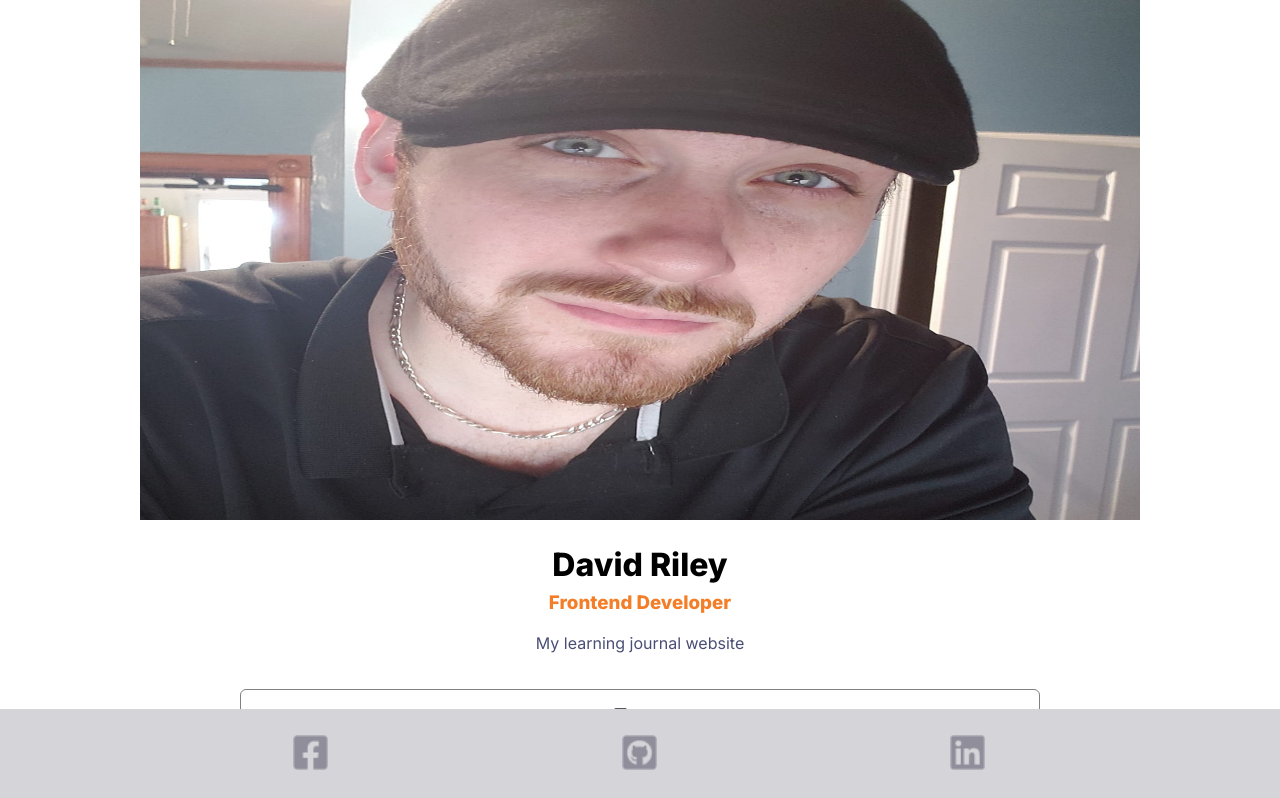
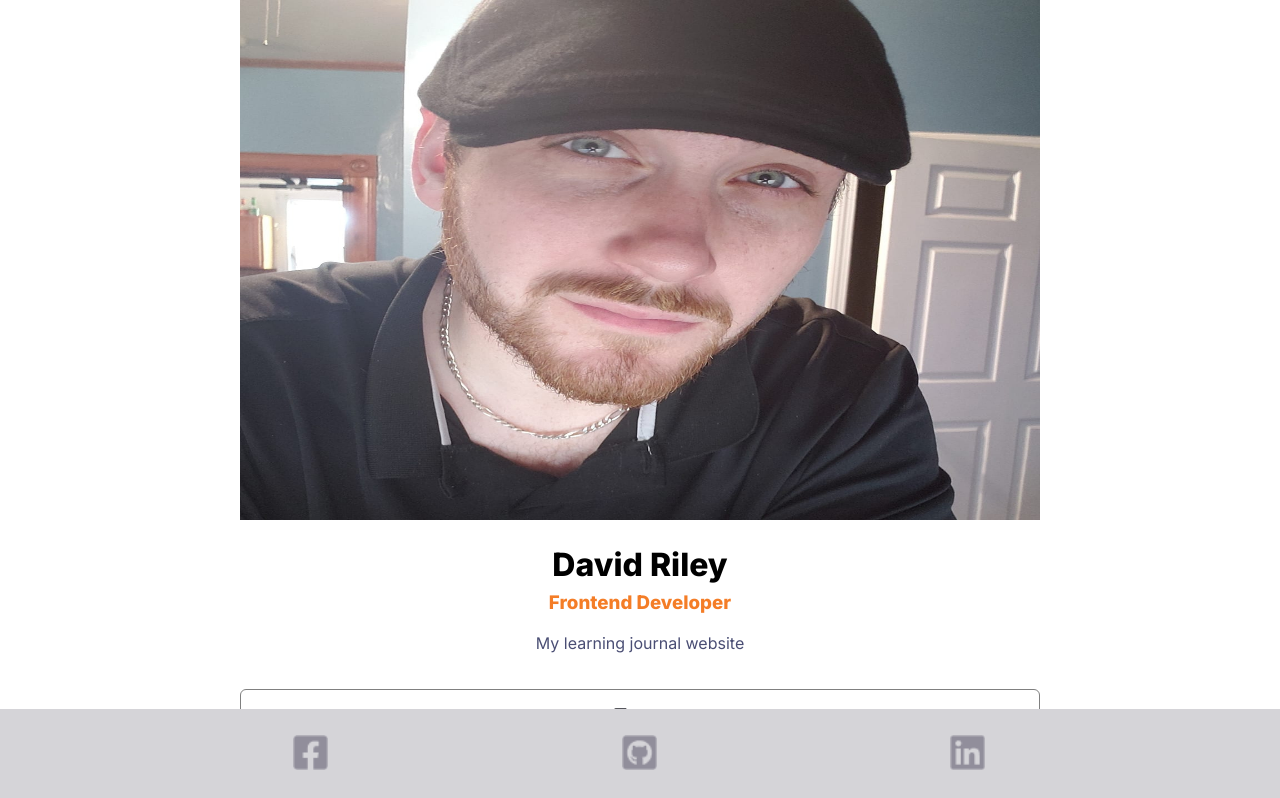
Before and after one commit to Drayved/React-Buisiness-Card, a React (Vite) app: page / in a window 1280 px wide. Shown: the top 798 px of the page. Built offline with nearby package versions, Linux system fonts and the light colour scheme.

Commit message:
Update index.css

```diff
--- a/src/index.css
+++ b/src/index.css
@@ -90,3 +90,15 @@ footer{
   width: 2.1875em;
 
 }
+
+@media(min-width: 700px) {
+    .my-img{
+      width: 90%;
+    }
+}
+
+@media(min-width: 850px) {
+  .my-img{
+    width: 80%;
+  }
+}
```
